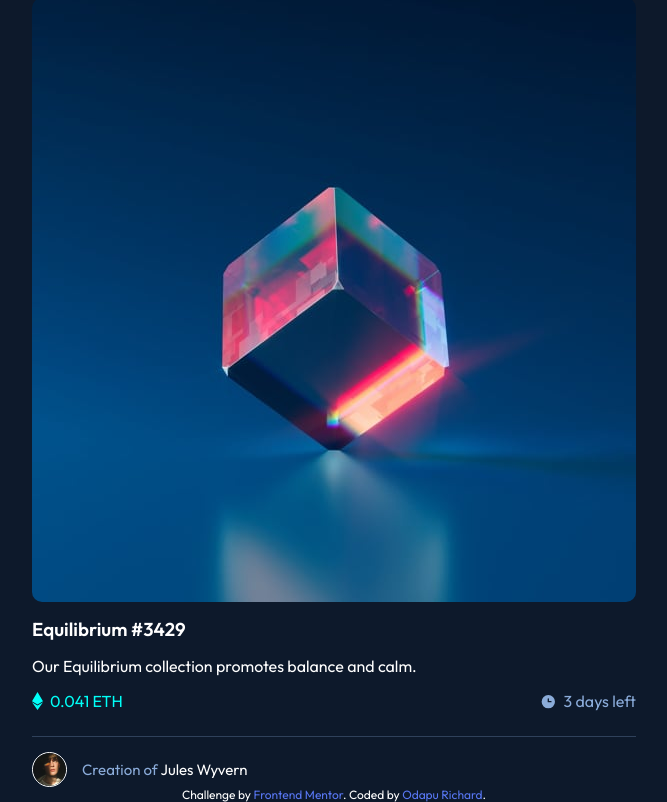
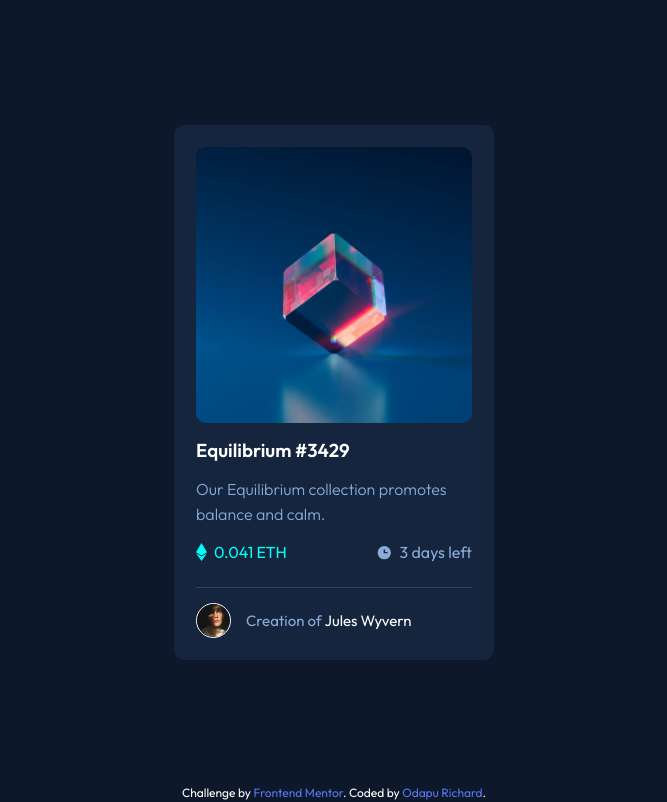
Before and after one commit to 11-Ace/nft-preview-card-component-main, a plain HTML site: page index.html in a window 1280 px wide. Shown: the whole page, without its empty margins (306-973 px from the left). Drawn offline with Linux system fonts and the light colour scheme.

Commit message:
Update style.css
Changed ".card" to "main" to match changes made in index.html file
Changed "height" property to "min-height" in body element

```diff
--- a/style.css
+++ b/style.css
@@ -23,7 +23,7 @@ body {
   flex-direction: column;
   align-items: center;
   justify-content: center;
-  height: 100vh;
+  min-height: 100vh;
 }
 
 a {
@@ -35,7 +35,7 @@ a:visited {
 }
 
 /* Main */
-.card {
+main {
   position: relative;
   margin: auto;
   width: 320px;
@@ -46,7 +46,7 @@ a:visited {
   overflow: hidden;
 }
 
-.card > p {
+main > p {
   color:var(--soft-blue);
   line-height: 25px;
   font-weight: 300;
```
